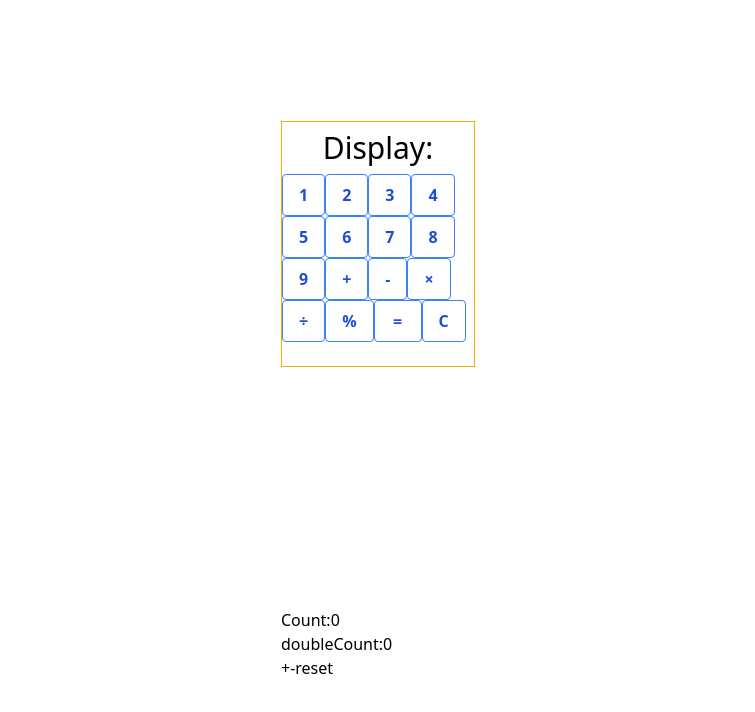
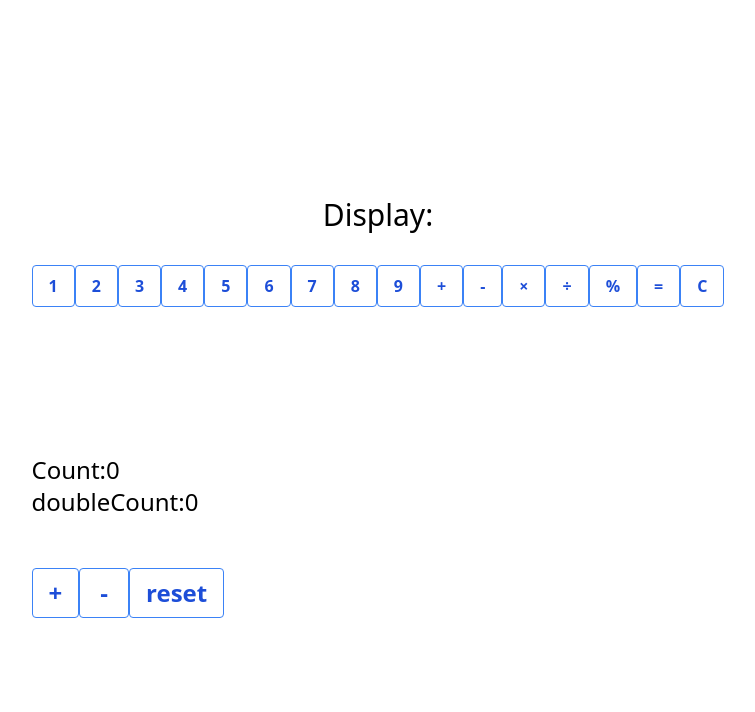
Before and after one commit to doyi0107/react_redux, a React (Create React App) app: page / in a window 1280 px wide. Shown: the top 712 px of the page, without its empty margins (262-1017 px from the left). Built offline with nearby package versions, Linux system fonts and the light colour scheme.

Commit message:
tailwindCSS

```diff
--- a/src/App.js
+++ b/src/App.js
@@ -56,12 +56,12 @@ const App = () => {
     >
       <div
         id="center"
-        class="h-200px w-300 border border-solid border-yellow-500"
+        class="h-200px w-300"
       >
-        <div class="grid justify-center my-2 text-3xl">
+        <div class="grid justify-center m-8 text-3xl">
           Display: {displayValue}
         </div>
-        <div class="w-48 h-48" id="button_wrap">
+        <div class="" id="button_wrap">
           {[1, 2, 3, 4, 5, 6, 7, 8, 9].map((number) => (
             <button
               class="w-15 h-15 bg-transparent hover:bg-blue-500 text-blue-700 font-semibold hover:text-white py-2 px-4 border border-blue-500 hover:border-transparent rounded"
@@ -73,7 +73,7 @@ const App = () => {
           ))}
           {["+", "-", "×", "÷", "%"].map((operator) => (
             <button
-              class="w-13 h-15 bg-transparent hover:bg-blue-500 text-blue-700 font-semibold hover:text-white py-2 px-4 border border-blue-500 hover:border-transparent rounded"
+              class="w-15 h-15 bg-transparent hover:bg-blue-500 text-blue-700 font-semibold hover:text-white py-2 px-4 border border-blue-500 hover:border-transparent rounded"
               key={operator}
               onClick={() => handleOperatorClick(operator)}
             >
@@ -81,7 +81,7 @@ const App = () => {
             </button>
           ))}
           <button
-            class="bg-transparent hover:bg-blue-500 text-blue-700 font-semibold hover:text-white py-2 px-4 border border-blue-500 hover:border-transparent rounded w-12 h-15"
+            class="bg-transparent hover:bg-blue-500 text-blue-700 font-semibold hover:text-white py-2 px-4 border border-blue-500 hover:border-transparent rounded w-15 h-15"
             onClick={handleEqualClick}
           >
             =
--- a/src/recoil.js
+++ b/src/recoil.js
@@ -5,10 +5,11 @@ import { useRecoilState, useRecoilValue, useResetRecoilState } from "recoil";
 function Recoil() {
   const [count, setCount] = useRecoilState(countState);
   let countReset = useResetRecoilState(countState);
+
+  const doubleCount = useRecoilValue(doubleCountState);
   //useRecoilValue => state 값만 가져옵니다!
   //useSetRecoilState => set 함수만 가져옵니다!
 
-  const doubleCount = useRecoilValue(doubleCountState);
   const plus = () => {
     setCount(count + 1);
   };
@@ -18,12 +19,29 @@ function Recoil() {
   };
 
   return (
-    <div className="recoil">
-      <h1>Count:{count}</h1>
-      <h1>doubleCount:{doubleCount}</h1>
-      <button onClick={plus}>+</button>
-      <button onClick={minus}>-</button>
-      <button onClick={countReset}>reset</button>
+    <div id="recoil" class="mt-[-200px] ">
+      <h1 class="text-2xl">Count:{count}</h1>
+      <h1 class="text-2xl">doubleCount:{doubleCount}</h1>
+      <div id="recoil_button_wrap" class="mt-[50px]">
+        <button
+          class="text-2xl  bg-transparent hover:bg-blue-500 text-blue-700 font-semibold hover:text-white py-2 px-4 border border-blue-500 hover:border-transparent rounded"
+          onClick={plus}
+        >
+          +
+        </button>
+        <button
+          class="text-2xl  bg-transparent hover:bg-blue-500 text-blue-700 font-semibold hover:text-white py-2 px-5 border border-blue-500 hover:border-transparent rounded"
+          onClick={minus}
+        >
+          -
+        </button>
+        <button
+          class="text-2xl  bg-transparent hover:bg-blue-500 text-blue-700 font-semibold hover:text-white py-2 px-4 border border-blue-500 hover:border-transparent rounded"
+          onClick={countReset}
+        >
+          reset
+        </button>
+      </div>
     </div>
   );
 }
```
